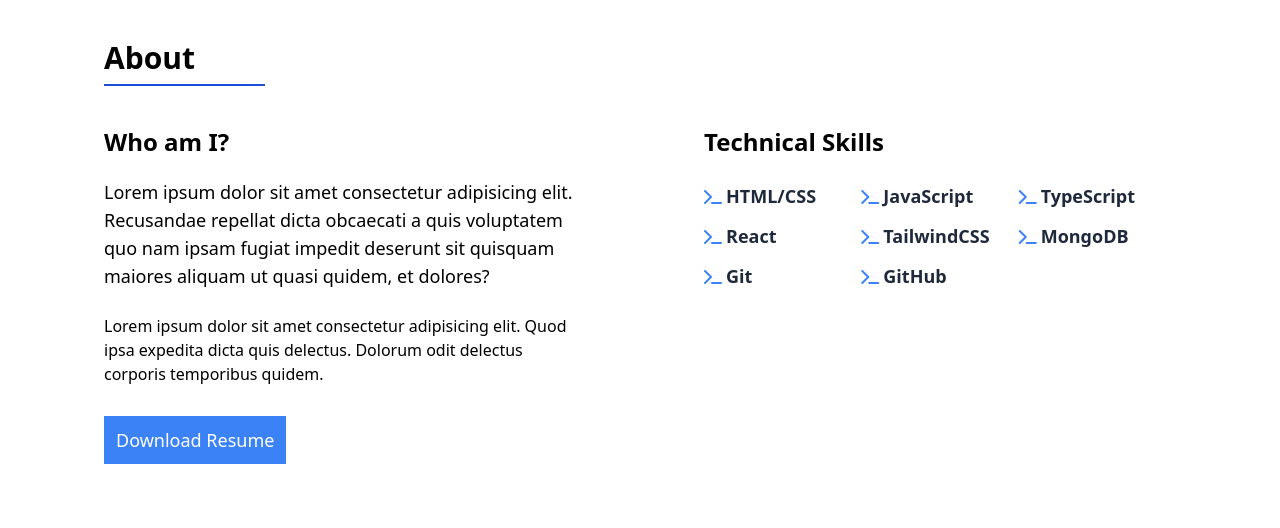
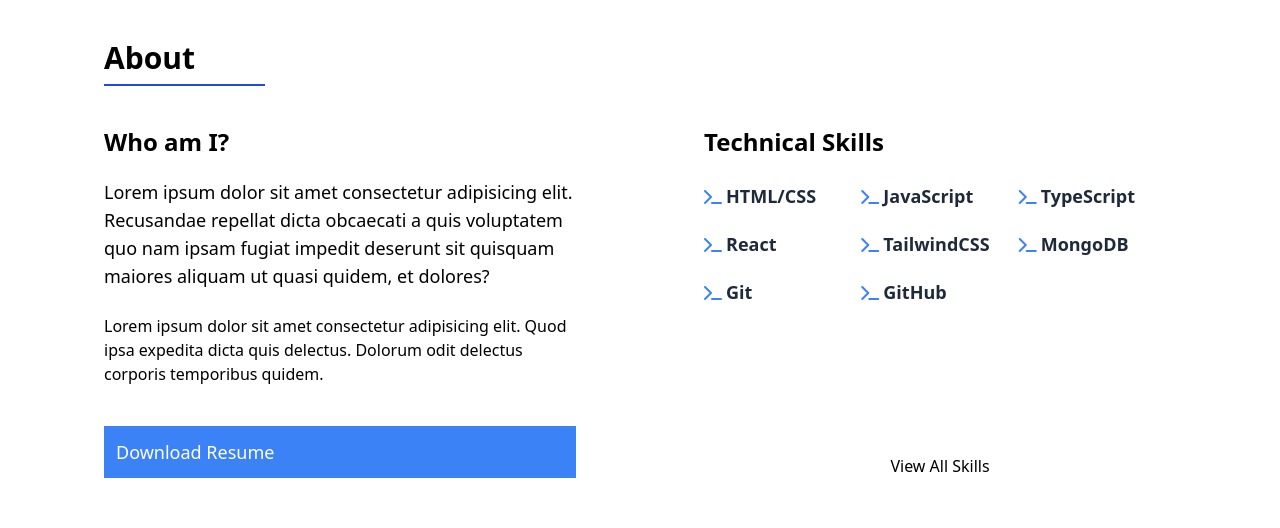
Before and after one commit to HamzaAbouJaib/portfolio, a React (Vite) app: page / in a window 1280 px wide. Shown: the part 780-1308 px from the top of the page. Built offline with nearby package versions, Linux system fonts and the light colour scheme; the HTML template or start-up script is replaced by a standard one.

Commit message:
Add button to show all skills

```diff
--- a/src/components/AboutPage.jsx
+++ b/src/components/AboutPage.jsx
@@ -17,7 +17,7 @@ export const AboutPage = () => {
       <h1 className="text-3xl font-semibold">About</h1>
       <div className="flex mt-2 w-[15%] border border-blue-700" />
       <div className="grid lg:grid-cols-2 mt-10 gap-32 max-xl:w-[80%] m-auto">
-        <div>
+        <div className="flex justify-between flex-col">
           <h3 className="text-2xl font-semibold mb-5">Who am I?</h3>
           <p className="text-lg">
             Lorem ipsum dolor sit amet consectetur adipisicing elit. Recusandae
@@ -42,12 +42,13 @@ export const AboutPage = () => {
         <div className="flex flex-col justify-between">
           <div>
             <h3 className="text-2xl font-semibold mb-6">Technical Skills</h3>
-            <div className="grid grid-cols-3 gap-y-3">
+            <div className="grid grid-cols-3 gap-y-5">
               {frontPageskills.map((skill) => (
                 <Skill name={skill} />
               ))}
             </div>
           </div>
+          <button className="btn-secondary">View All Skills</button>
         </div>
       </div>
     </section>
```
